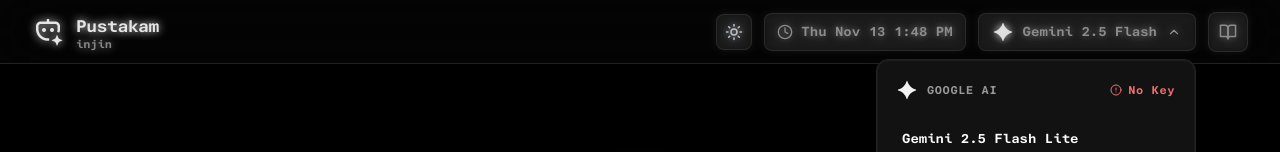
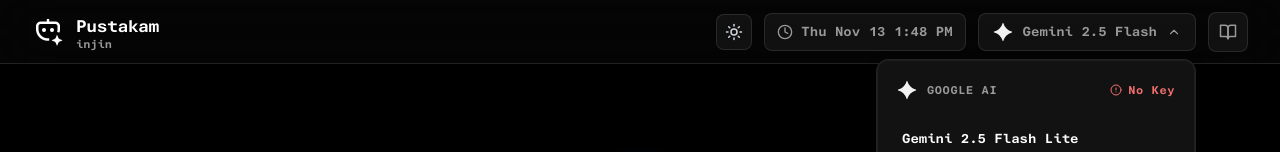
Before and after one commit to tailedflox9-maker/supreme-bassoon-pustakam, a React (Vite) app: page / in a window 1280 px wide. Both pictures are taken after a click on the button "Gemini 2.5 Flash". Shown: the top 152 px of the page. Built offline with nearby package versions, Linux system fonts and the light colour scheme; a web font is replaced by a local one.

Commit message:
Update TopHeader.tsx

```diff
--- a/src/components/TopHeader.tsx
+++ b/src/components/TopHeader.tsx
@@ -246,15 +246,7 @@ export function TopHeader({ settings, books, currentBookId, onModelChange, onOpe
             )}
           </div>
         </div>
-        {(modelDropdownOpen || libraryOpen) && (
-          <div
-            className="fixed inset-0 z-40 bg-black/10 backdrop-blur-sm"
-            onClick={() => {
-              setModelDropdownOpen(false);
-              setLibraryOpen(false);
-            }}
-          />
-        )}
+        {(modelDropdownOpen || libraryOpen) && <div className="fixed inset-0 z-40" onClick={() => { setModelDropdownOpen(false); setLibraryOpen(false); }} />}
       </header>
     </>
   );
```
